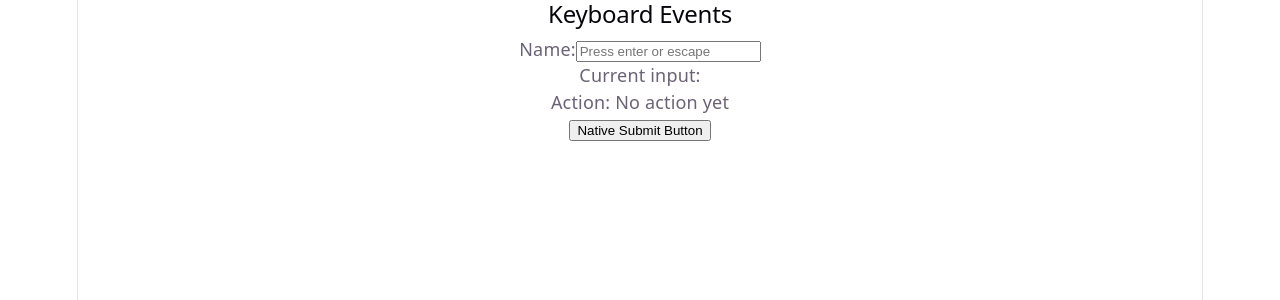
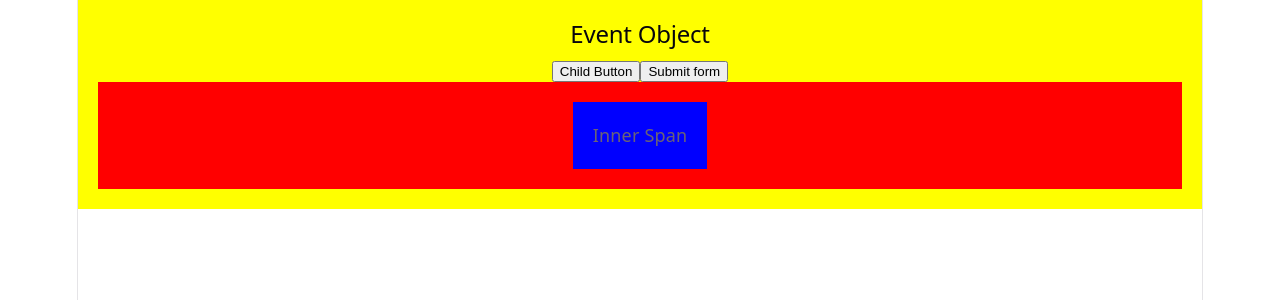
Before and after one commit to bindushrees-web/MERN_Stu_FebMay26Mys, a React (Vite) app in the folder W10/D3/my-event-app/: page / in a window 1280 px wide. Shown: the top 300 px of the page. Built offline with nearby package versions, Linux system fonts and the light colour scheme.

Commit message:
Stop event propogation

```diff
--- a/W10/D3/my-event-app/src/App.jsx
+++ b/W10/D3/my-event-app/src/App.jsx
@@ -5,6 +5,7 @@
 import { EventDelegation } from './components/P6'
 import { FormsPattern } from './components/P7'
 import { KeyboardEvents } from './components/P8'
+import { EventObj } from './components/P9'
 import './App.css'
 
 function App() {
@@ -17,7 +18,8 @@
       {/* < UseCallbackEvents /> */}
       {/* < EventDelegation /> */}
       {/* < FormsPattern /> */}
-      < KeyboardEvents />
+      {/* < KeyboardEvents /> */}
+      < EventObj />
     </>
   )
 }
--- /dev/null
+++ b/W10/D3/my-event-app/src/components/P9.jsx
@@ -0,0 +1,33 @@
+// Stop event propogation
+export function EventObj() {
+    const handleParentClick = (event) => {
+        alert(`Parent clicked target: ${event.target.tagName} currentTarget: ${event.currentTarget.tagName}`);
+    };
+    const handleChildClick = (event) => {
+        event.stopPropogation();
+        alert(`Child clicked (propogation stopped)target: ${event.target.tagName} currentTarget: ${event.currentTarget.tagName}`);
+    };
+
+    // form submit handler
+    const handleSubmit = (event) => {
+        event.preventDefault();
+        alert('Form submitted safely by preventing default refresh');
+    };
+
+    const handleBoxClicked = (event) => {
+        alert(`Box clicked target: ${event.target.tagName} currentTarget: ${event.currentTarget.tagName}`);
+    };
+
+    return (
+        <section onClick={handleParentClick} style={{padding: '20px', backgroundColor: 'Yellow'}}>
+            <h2>Event Object</h2>
+
+            <button onClick={handleChildClick}>Child Button</button>
+            <button onClick={handleSubmit}>Submit form</button>
+
+            <div onClick={handleBoxClicked} style={{padding: '20px', backgroundColor: 'Red'}}>
+                <span style={{padding: '20px', backgroundColor: 'blue', display: 'inline-block'}}>Inner Span</span>
+            </div>
+        </section>
+    )
+}
```
